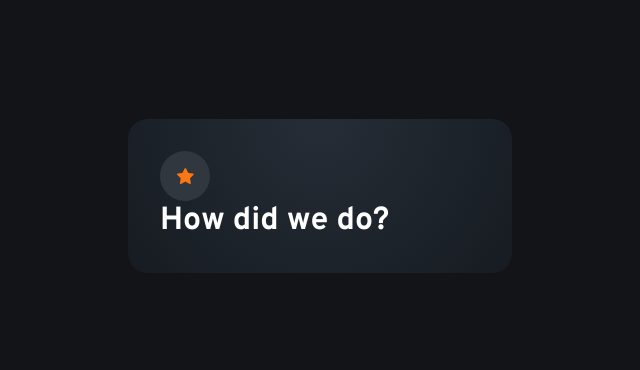
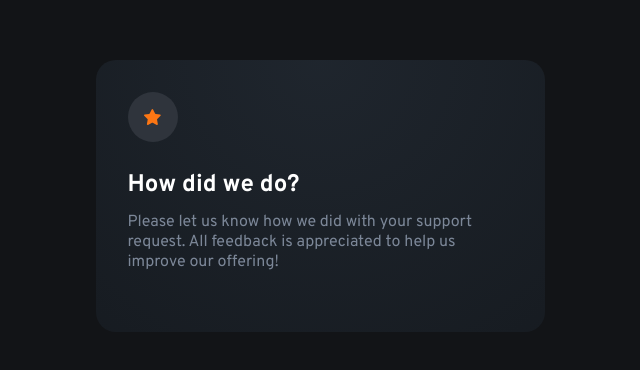
Before and after one commit to jonmico/interactive-rating-component, a React (Vite) app: page / in a window 1280 px wide. Shown: the part 204-574 px from the top of the page, without its empty margins (320-960 px from the left). Built offline with nearby package versions, Linux system fonts and the light colour scheme.

Commit message:
Make CardText component. Start Rating.

```diff
--- a/src/App.tsx
+++ b/src/App.tsx
@@ -1,4 +1,5 @@
 import StarIcon from './components/StarIcon/StarIcon';
+import CardText from './components/CardText/CardText';
 
 import { styled } from 'styled-components';
 
@@ -12,10 +13,12 @@ const StyledWrapper = styled.div`
 `;
 
 const StyledCard = styled.div`
-  width: 25%;
+  width: 20%;
+  min-width: 385px;
+  max-width: 400px;
   background: radial-gradient(
     circle at top,
-    hsl(213, 19%, 18%),
+    hsl(213, 19%, 15%),
     hsl(213, 19%, 11%)
   );
   border-radius: 20px;
@@ -27,7 +30,7 @@ export default function App() {
     <StyledWrapper>
       <StyledCard>
         <StarIcon />
-        <h1>How did we do?</h1>
+        <CardText />
       </StyledCard>
     </StyledWrapper>
   );
--- /dev/null
+++ b/src/components/CardText/CardText.styled.tsx
@@ -0,0 +1,15 @@
+import { styled } from 'styled-components';
+
+export const CardTextWrapper = styled.div`
+  margin: 1.75rem 0;
+`;
+
+export const Header = styled.h1`
+  font-size: 1.5rem;
+  margin-bottom: 0.75rem;
+`;
+
+export const Paragraph = styled.p`
+  color: hsl(216, 12%, 54%);
+  font-size: 1rem;
+`;
--- /dev/null
+++ b/src/components/CardText/CardText.tsx
@@ -0,0 +1,13 @@
+import * as S from './CardText.styled';
+
+export default function CardText() {
+  return (
+    <S.CardTextWrapper>
+      <S.Header>How did we do?</S.Header>
+      <S.Paragraph>
+        Please let us know how we did with your support request. All feedback is
+        appreciated to help us improve our offering!
+      </S.Paragraph>
+    </S.CardTextWrapper>
+  );
+}
--- a/src/components/StarIcon/StarIcon.styled.tsx
+++ b/src/components/StarIcon/StarIcon.styled.tsx
@@ -1,7 +1,7 @@
 import { styled } from 'styled-components';
 
 export const StarContainer = styled.div`
-  background-color: hsl(216, 12%, 22%);
+  background-color: hsl(216, 12%, 21%);
   border-radius: 50%;
   display: flex;
   align-items: center;
```
Also changed, not shown: src/components/Rating/Rating.styled.tsx (added), src/components/Rating/Rating.tsx (added).
